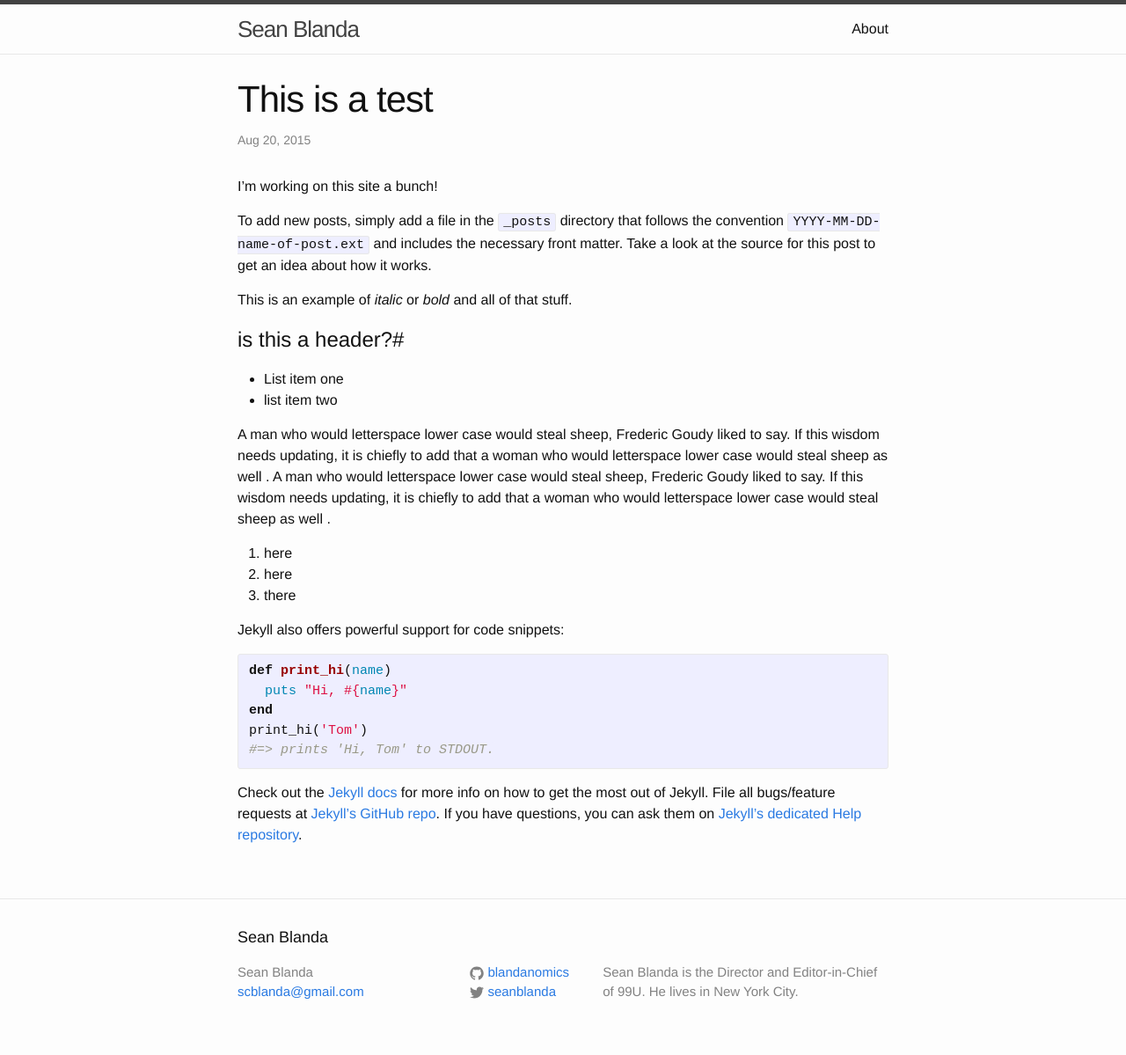
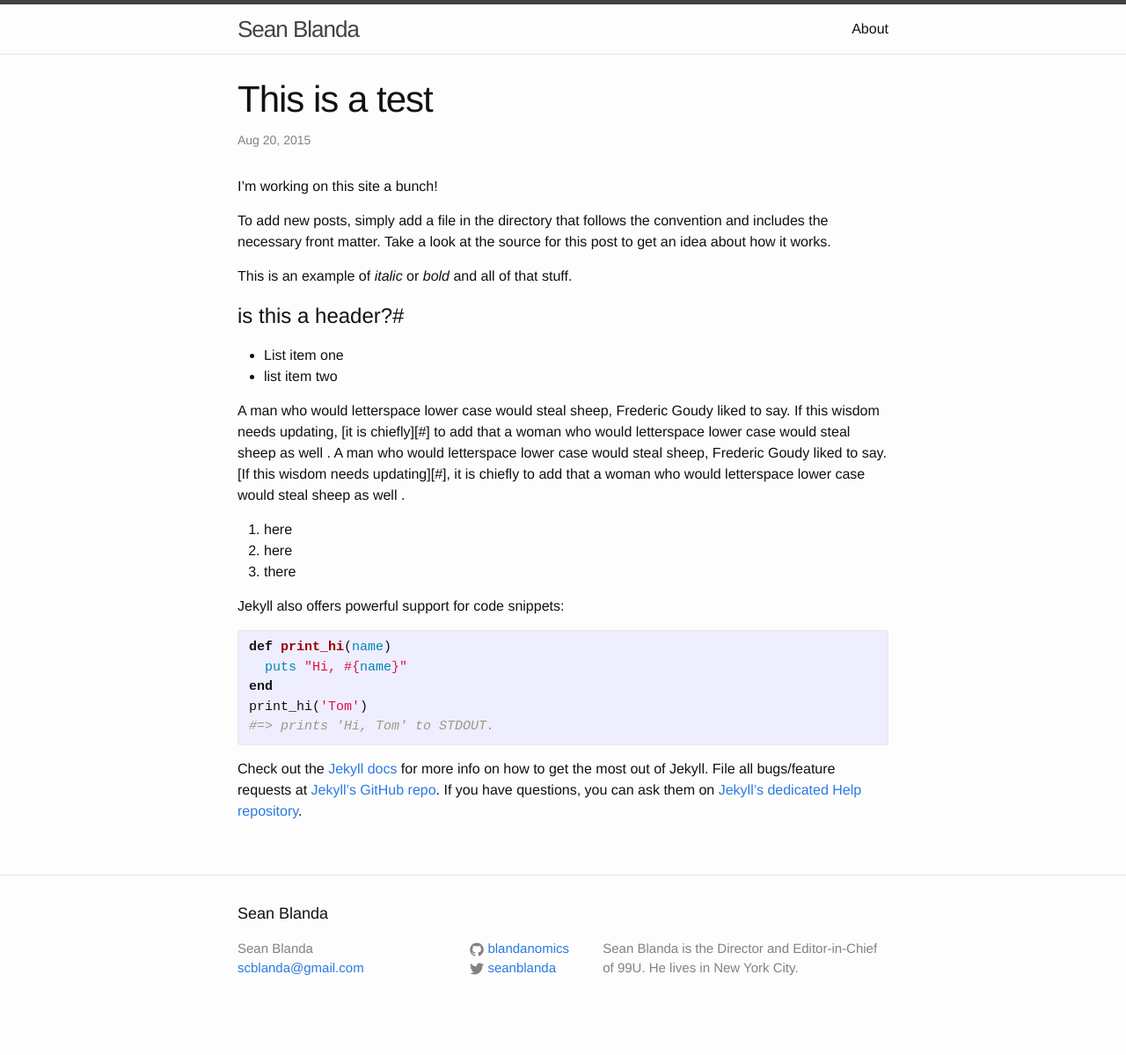
Before and after one commit to Blandanomics/Blandanomics.github.io, a Jekyll site: the page built from _posts/2015-08-20-this-is-atest.markdown, in a window 1280 px wide. Shown: the whole page at 88% size. Built offline with Jekyll 4.4.1, drawn with Linux system fonts in a browser that asks for light colours; after the commit the page ends 1172 px from its top, so only the background shows below that.

```diff
--- a/_posts/2015-08-20-this-is-atest.markdown
+++ b/_posts/2015-08-20-this-is-atest.markdown
@@ -6,7 +6,7 @@
 ---
 I'm working on this site a bunch!
 
-To add new posts, simply add a file in the `_posts` directory that follows the convention `YYYY-MM-DD-name-of-post.ext` and includes the necessary front matter. Take a look at the source for this post to get an idea about how it works.
+To add new posts, simply add a file in the directory that follows the convention  and includes the necessary front matter. Take a look at the source for this post to get an idea about how it works.
 
 This is an example of _italic_ or *bold* and all of that stuff.
 
@@ -15,7 +15,7 @@
 - List item one
 - list item two
 
-A man who would letterspace lower case would steal sheep, Frederic Goudy liked to say. If this wisdom needs updating, it is chiefly to add that a woman who would letterspace lower case would steal sheep as well . A man who would letterspace lower case would steal sheep, Frederic Goudy liked to say. If this wisdom needs updating, it is chiefly to add that a woman who would letterspace lower case would steal sheep as well .
+A man who would letterspace lower case would steal sheep, Frederic Goudy liked to say. If this wisdom needs updating, [it is chiefly][#] to add that a woman who would letterspace lower case would steal sheep as well . A man who would letterspace lower case would steal sheep, Frederic Goudy liked to say. [If this wisdom needs updating][#], it is chiefly to add that a woman who would letterspace lower case would steal sheep as well .
 
 1. here
 2. here
```
Also changed, not shown: 8 other files.
